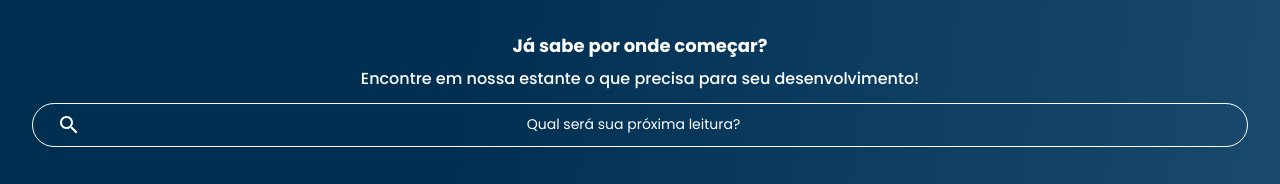
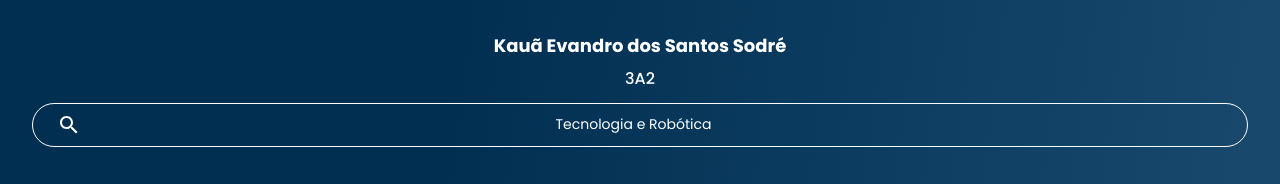
Before and after one commit to KauaEvandroDosSantosSodre3A2/MOBILEFIRSTA2-PARTE1, a plain HTML site: page index.html in a window 1280 px wide. Shown: the part 75-259 px from the top of the page. Drawn offline with nearby package versions, Linux system fonts and the light colour scheme.

Commit message:
Update index.html

```diff
--- a/index.html
+++ b/index.html
@@ -48,9 +48,9 @@
   </header>
 
   <section class="banner">
-    <h2 class="banner__titulo">Já sabe por onde começar?</h2>
-    <p class="banner__texto">Encontre em nossa estante o que precisa para seu desenvolvimento!</p>
-    <input type="search" class="banner__pesquisa" placeholder="Qual será sua próxima leitura?">
+    <h2 class="banner__titulo">Kauã Evandro dos Santos Sodré</h2>
+    <p class="banner__texto">3A2</p>
+    <input type="search" class="banner__pesquisa" placeholder="Tecnologia e Robótica">
   </section>
 
   <section class="carrossel">
```
